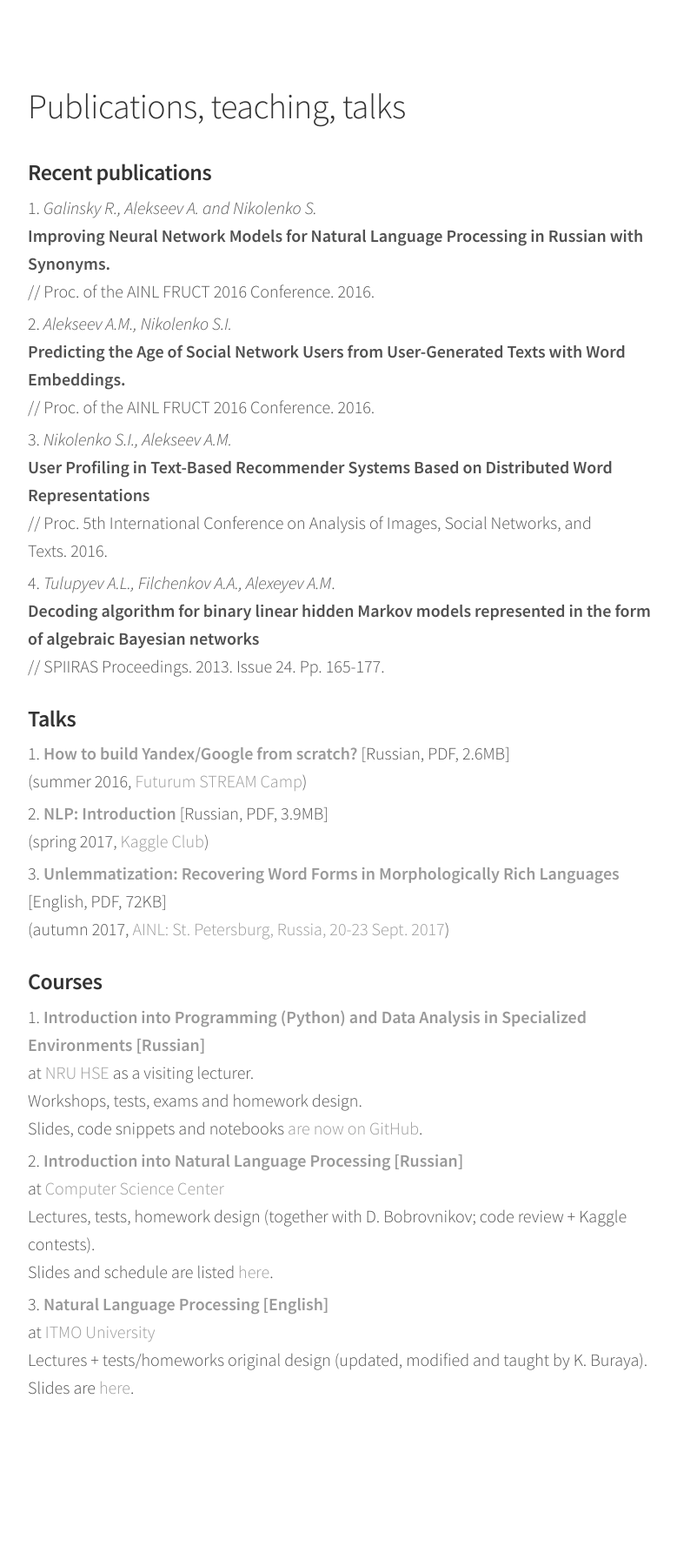
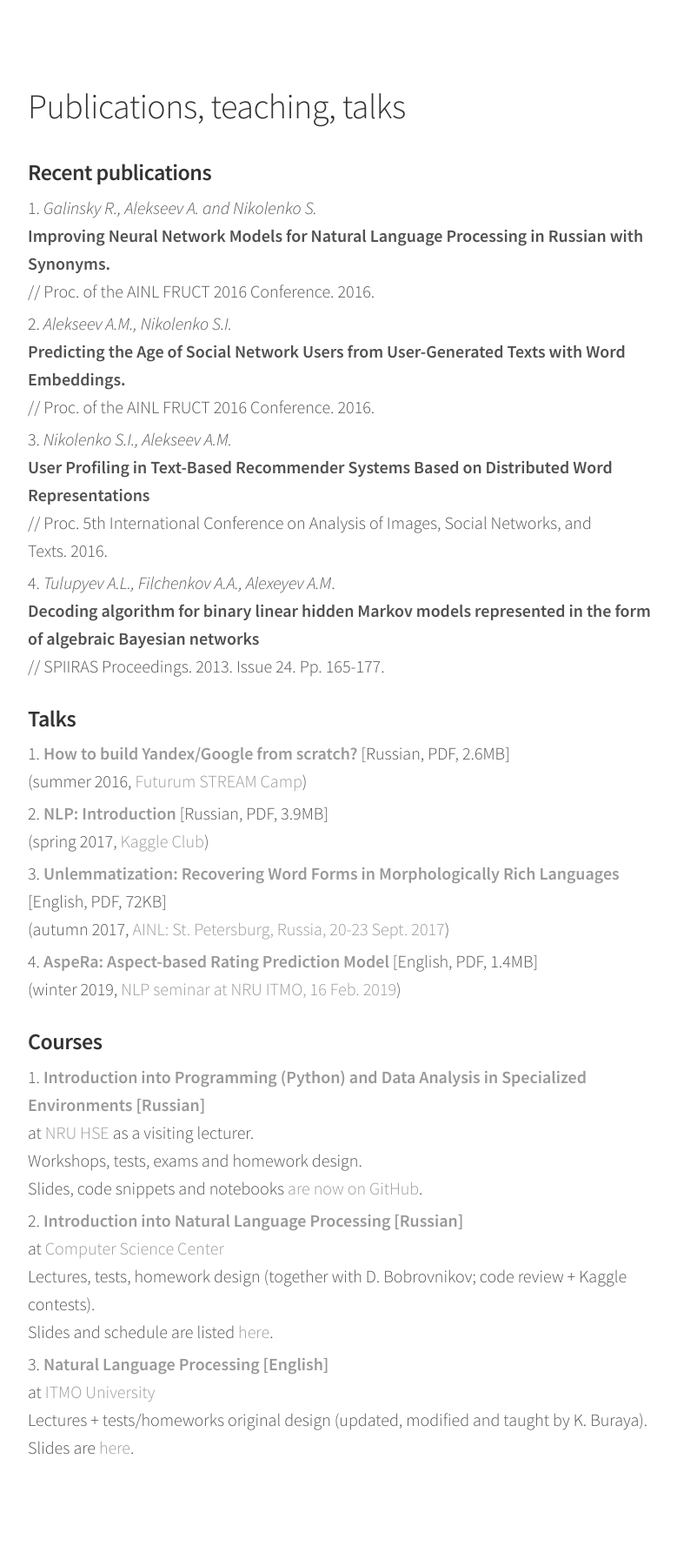
Before and after one commit to alexeyev/alexeyev.github.io, a Jekyll site: the page built from blahblahblah.html, in a window 1280 px wide. Shown: the whole page at 87% size, without its empty margins (248-1027 px from the left). Built offline with Jekyll 4.4.1, drawn with Linux system fonts in a browser that asks for light colours; before the commit the page ends 1731 px from its top, so only the background shows below that.

Commit message:
New talk, ITMO, the day the floors collapsed

```diff
--- a/blahblahblah.html
+++ b/blahblahblah.html
@@ -40,6 +40,10 @@ layout: default
 		Forms in Morphologically Rich Languages</a></b>
 		[English, PDF, 72KB]
 		<br>(autumn 2017, <a href="http://ainlconf.ru/">AINL: St. Petersburg, Russia, 20-23 Sept. 2017</a>)
+        <li><b><a href="/pdf/AlekseevMalykh_AspeRa_ITMO.pdf">AspeRa: Aspect-based Rating Prediction Model</a></b>
+		[English, PDF, 1.4MB]
+		<br>(winter 2019, <a href="https://sites.google.com/view/nlp-seminars/main">NLP seminar at NRU ITMO, 16 Feb. 2019</a>)
+
     </ol>
     <h3>Courses</h3>
     <ol>
```
Also changed, not shown: 1 other file.
